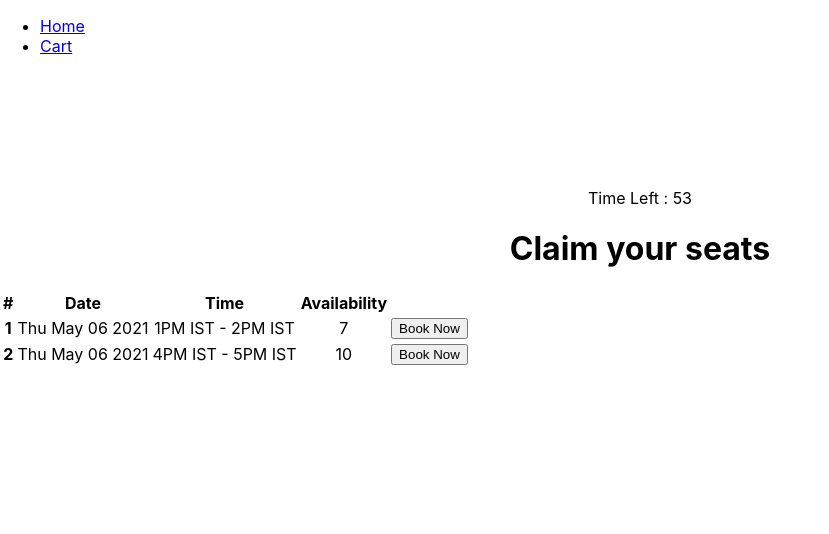
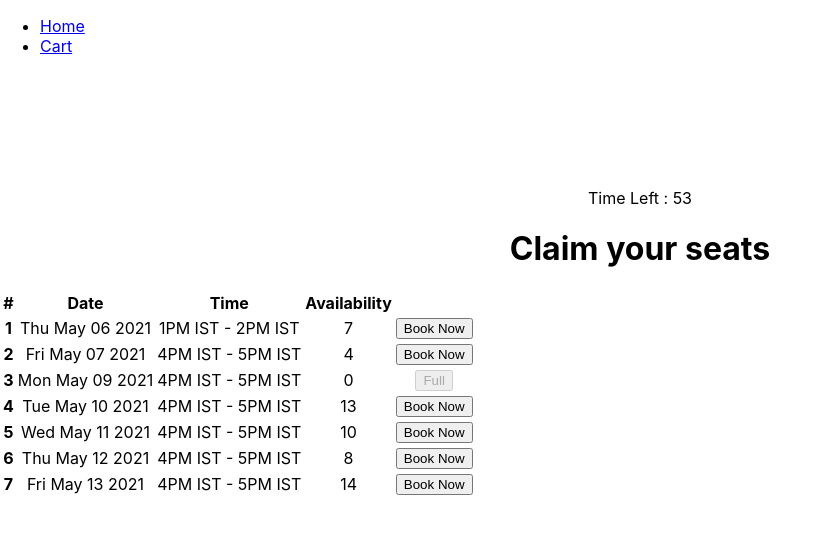
Before and after one commit to Popo047/assignment-cha, a React (Create React App) app: page / in a window 1280 px wide. Shown: the top 534 px of the page, without its empty margins (0-829 px from the left). Built offline with nearby package versions, Linux system fonts and the light colour scheme; the HTML template or start-up script is replaced by a standard one.

Commit message:
updated App data

```diff
--- a/src/App.js
+++ b/src/App.js
@@ -16,7 +16,42 @@ function App() {
     },
     {
       id: 2,
-      date: "Thu May 06 2021",
+      date: "Fri May 07 2021",
+      time: "4PM IST - 5PM IST",
+      availability: Math.floor(Math.random() * 15),
+      status: false,
+    },
+    {
+      id: 3,
+      date: "Mon May 09 2021",
+      time: "4PM IST - 5PM IST",
+      availability: Math.floor(Math.random() * 15),
+      status: false,
+    },
+    {
+      id: 4,
+      date: "Tue May 10 2021",
+      time: "4PM IST - 5PM IST",
+      availability: Math.floor(Math.random() * 15),
+      status: false,
+    },
+    {
+      id: 5,
+      date: "Wed May 11 2021",
+      time: "4PM IST - 5PM IST",
+      availability: Math.floor(Math.random() * 15),
+      status: false,
+    },
+    {
+      id: 6,
+      date: "Thu May 12 2021",
+      time: "4PM IST - 5PM IST",
+      availability: Math.floor(Math.random() * 15),
+      status: false,
+    },
+    {
+      id: 7,
+      date: "Fri May 13 2021",
       time: "4PM IST - 5PM IST",
       availability: Math.floor(Math.random() * 15),
       status: false,
```
